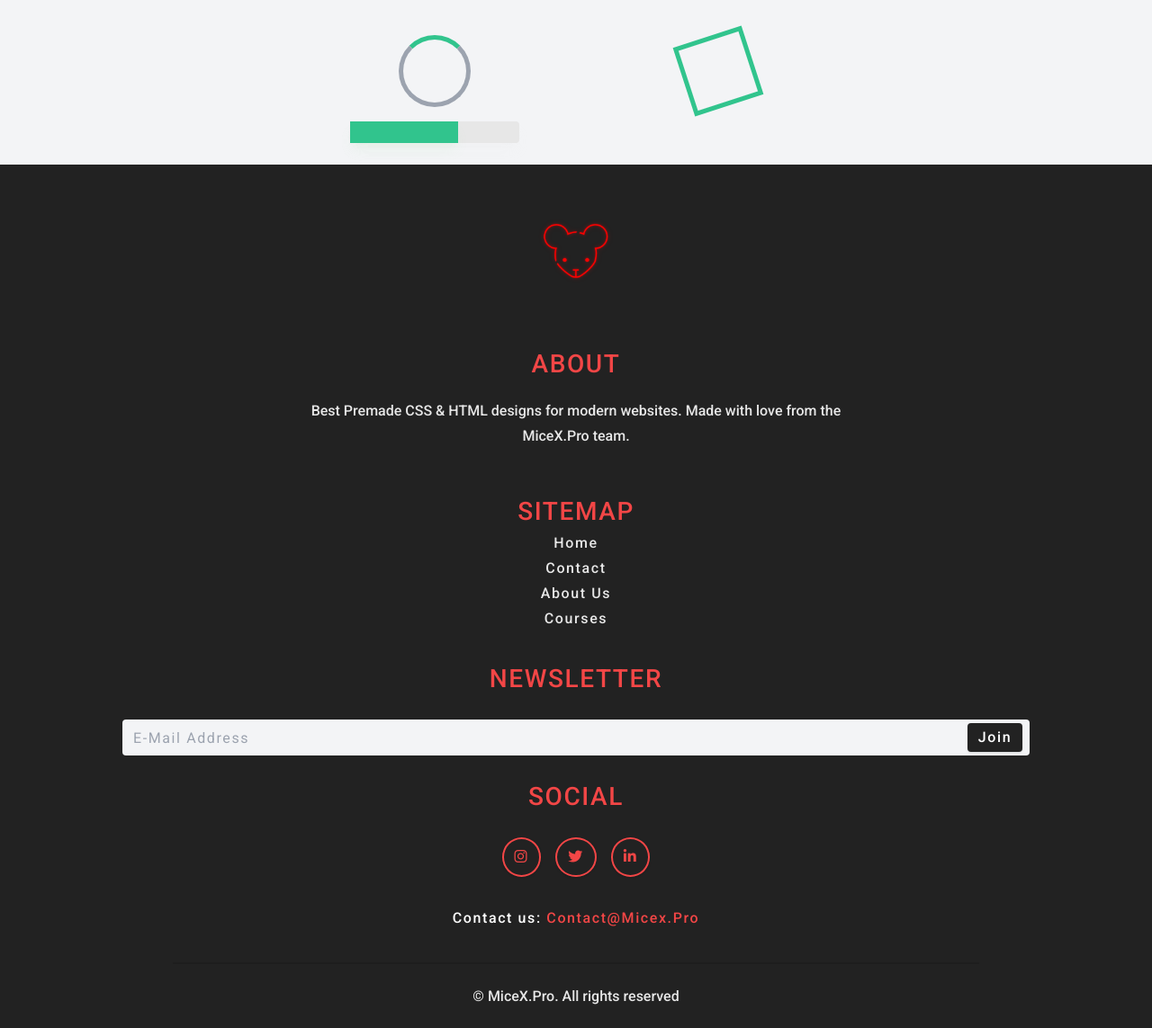
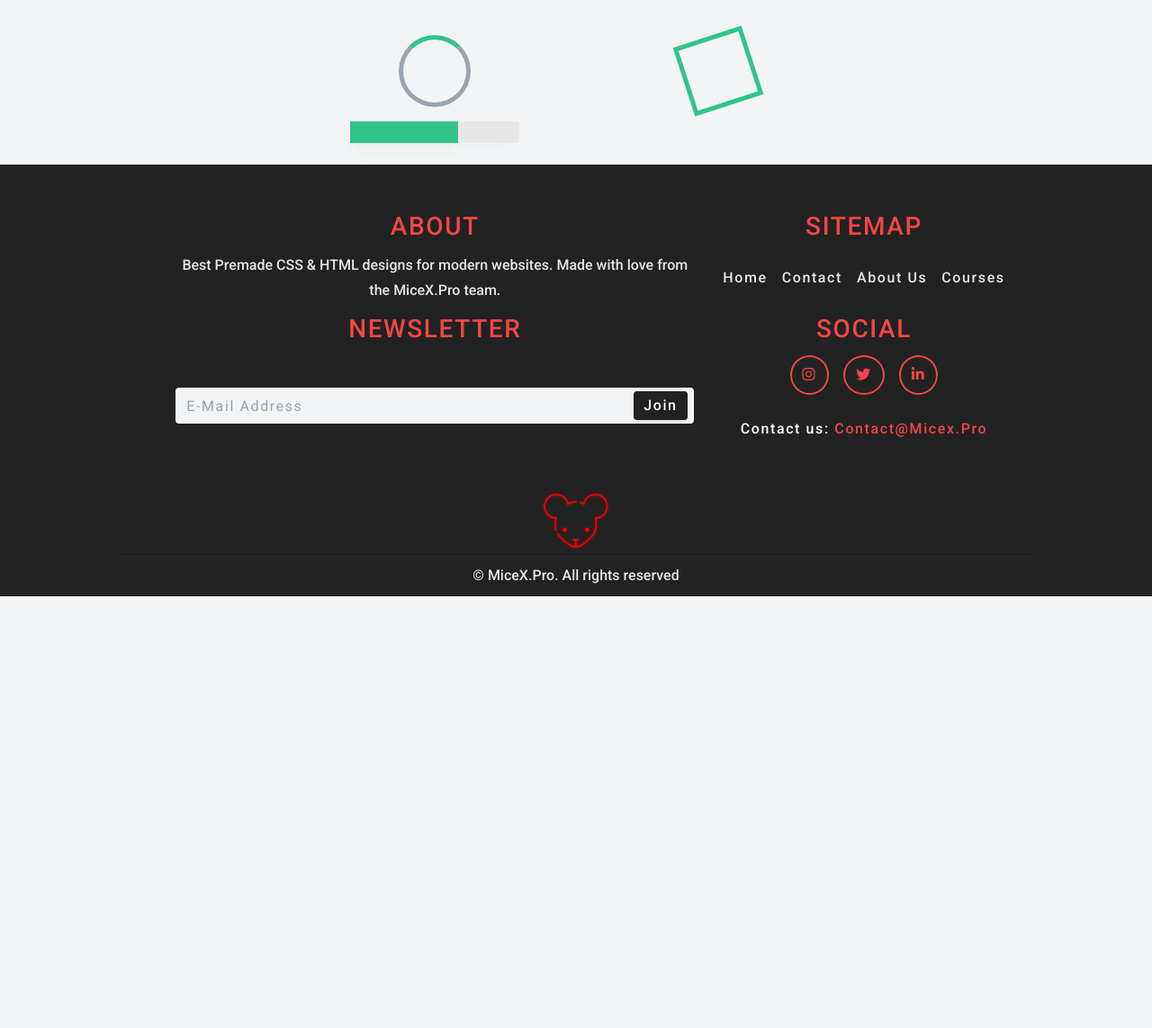
Before and after one commit to micex-pro/mpod, a PHP site: page / in a window 1280 px wide. Shown: the part 5077-6220 px from the top of the page at 90% size. After the commit the page ends 5740 px from the top, so only its background shows below. Run offline with PHP 8.4, Linux system fonts and the light colour scheme.

Commit message:
24/05/2023

```diff
--- a/assets/css/global.css
+++ b/assets/css/global.css
@@ -1124,12 +1124,12 @@ input:checked + .slider:before {
   align-items: center;
   flex-direction: column;
   width: 100%;
-  height: 100%;
+  height: 90%;
   max-width: var(--width-max);
 }
 
-.footer-logo, .footer-about, .footer-sitemap, .footer-newsletter, .footer-social, .footer-copyright {
-  height: 18%;
+.footer-logo, .footer-about, .footer-sitemap, .footer-newsletter, .footer-social{
+  height: 20%;
   width: 100%;
   margin-top: 2rem;
 }
@@ -1192,15 +1192,17 @@ input:checked + .slider:before {
   height: 10%;
   border-top: 2px solid rgba(30, 30, 30, 1);
   width: 80%;
-  margin-top: 2rem;
+  margin: 0 auto;
 }
 
+
 .footer-sitemap-list{
-  display: flex;
-  flex-direction: column;
+  display: grid;
+  grid-template-columns: repeat(1, auto);
   justify-content: center;
   align-items: center;
-  gap: 0 1rem;
+  grid-gap: 0 1rem;
+
 }
 
 .footer-sitemap-list li a{
@@ -1350,6 +1352,10 @@ input:checked + .slider:before {
   .hero-btn a {
     padding: 0.75rem 2.25rem;
   }
+
+  .footer-sitemap-list{
+    grid-template-columns: repeat(4, auto);
+  }
 }
 
 /* Laptops */
@@ -1423,6 +1429,54 @@ input:checked + .slider:before {
     align-items: center;
     gap: 0 1rem;
   }
+
+  .footer-center{
+    display: grid;
+    grid-template-columns: repeat(3, auto);
+    justify-content: center;
+    align-items: start;
+    padding: 1rem;
+    padding-top: 3rem;
+
+  }
+
+  .footer{
+    height: 30rem;
+  }
+
+  .footer-logo, .footer-about, .footer-sitemap, .footer-newsletter, .footer-social{
+    height: 100%;
+    margin: 0;
+  }
+
+  .footer-about, .footer-sitemap, .footer-newsletter, .footer-social{
+    margin-bottom: 1rem;
+  }
+
+  .footer-logo{
+    grid-column: 1 / 4;
+    grid-row: 4;
+  }
+
+  .footer-about{
+    grid-column: 3 / -4;
+  }
+
+  #footer-social-btns{
+    margin-top: 0;
+  }
+
+  #footer-social-btns a{
+    margin: 0;
+  }
+
+  .footer-newsletter{
+    grid-column: 3 / -4;
+  }
+
+  .footer-sitemap-list {
+    grid-template-columns: repeat(1 auto);
+}
 }
 
 /* Large Laptops */
--- a/index.html
+++ b/index.html
@@ -429,7 +429,6 @@
                 <li class="footer-link"><a href="#">contact</a></li>
                 <li class="footer-link"><a href="#">about us</a></li>
                 <li class="footer-link"><a href="#">courses</a></li>
-              </ul>
             </div>
           </div>
         </div>
@@ -467,11 +466,11 @@
             <p>Contact us: <a href="mailto:contact@micex.pro">contact@micex.pro</a></p>
           </div>
         </div>
-        <div class="footer-copyright">
-          <div class="footer-section">
-            <div class="footer-banner">
-              <p>&copy; MiceX.Pro. All rights reserved</p>
-            </div>
+      </div>
+      <div class="footer-copyright">
+        <div class="footer-section">
+          <div class="footer-banner">
+            <p>&copy; MiceX.Pro. All rights reserved</p>
           </div>
         </div>
       </div>
```
